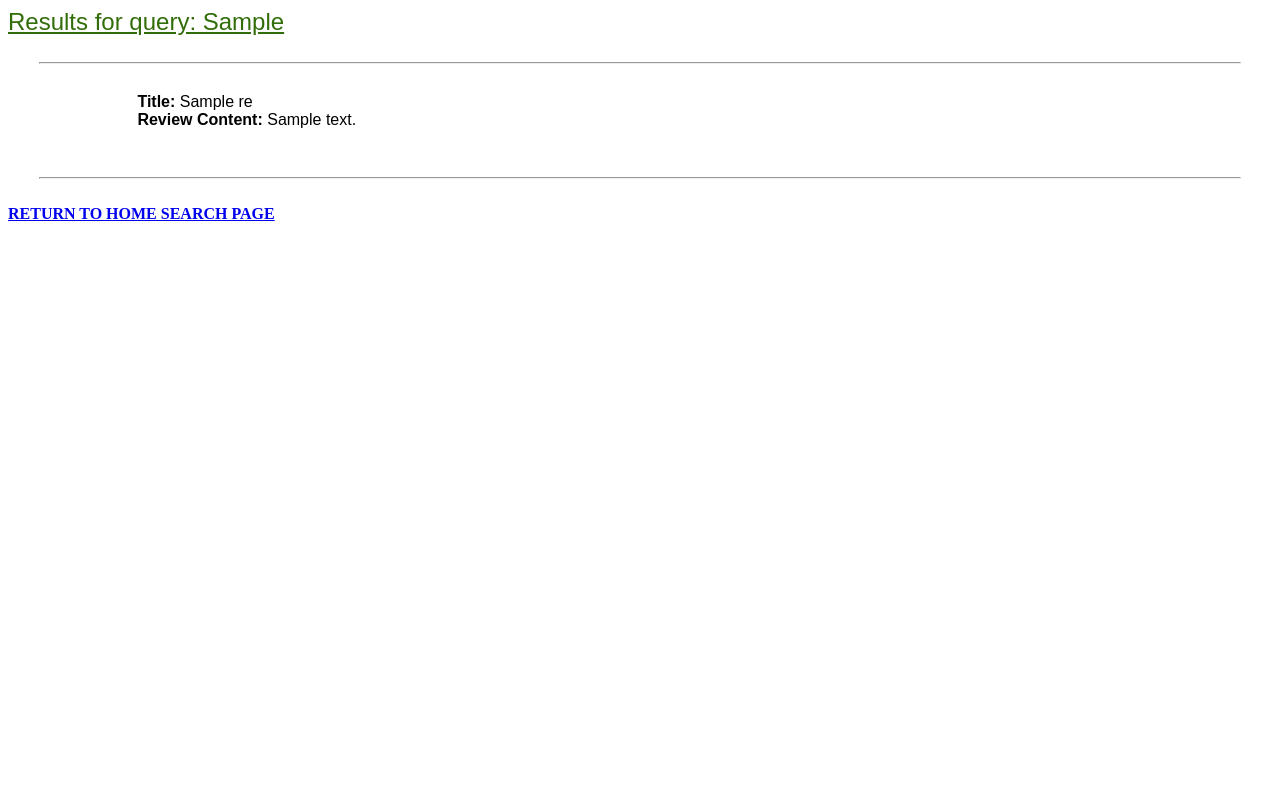
After one commit to asorici/review-search-engine, a Django app: template review-search-engine/rsefrontend/templates/results.html in a window 1280 px wide. The commit adds this page. Run offline with Django 3.2, Linux system fonts and the light colour scheme; the template is opened without the code that fills it: most values are stand-ins (such as "Sample title", 1, 10 or a date in 2020); parts of the project's set-up code (start-up, migrations or seed data) failed here and were passed over.

Commit message:
frontend - first search ability

```diff
--- a/review-search-engine/rsefrontend/__init__.py
+++ b/review-search-engine/rsefrontend/__init__.py
@@ -0,0 +1,4 @@
+from lucene import initVM
+
+# initialize JVM for JCC calls
+jcc_jvm = initVM()
--- a/review-search-engine/rsefrontend/core/views.py
+++ b/review-search-engine/rsefrontend/core/views.py
@@ -1,4 +1,5 @@
 from django.shortcuts import render_to_response, get_object_or_404, HttpResponse, HttpResponseRedirect
+from utils import standard_search
 
 def home(request):
     if request.method == "GET":
@@ -8,8 +9,9 @@ def search(request):
     if request.method == "POST":
         try:
             query = request.POST['query']
-            return HttpResponse("Submitted query: " + query)
+            results = standard_search(query)
+            return render_to_response("results.html", {"submitted_query": query, "results" : results})
         except:
-            pass
+            return HttpResponseRedirect("/")
     else:
         return HttpResponseRedirect("/")
--- a/review-search-engine/rsefrontend/templates/index.html
+++ b/review-search-engine/rsefrontend/templates/index.html
@@ -22,7 +22,7 @@
 						<br style="line-height:0">
 						<span class="ds" >
 							<span class="lsbb">
-								<input name="btnSearch" type="submit" value="ReviewSearch" class="lsb">
+								<input name="btnSearch" type="submit" value="Search" class="lsb">
 							</span>
 						</span>
 					</td>
--- /dev/null
+++ b/review-search-engine/rsefrontend/templates/results.html
@@ -0,0 +1,33 @@
+<html>
+<head></head>
+<body>
+	<div id="submitted_query" align="left" style="font: 24px Arial, Helvetica, sans-serif; color:#316d09; text-decoration:underline;">
+		Results for query: {{submitted_query}}
+	</div>
+	<br/>
+	<hr width="95%" />
+	<br/>
+	<div id="result_div" align="center">
+		<table width="80%" align="center">
+		{% for res in results %}
+			<tr align="center">
+				<td style="padding-bottom: 20px;">
+					<div align="left">
+						<span style="font: 16px Arial, Helvetica, sans-serif;"><b>Title: </b><span>
+						<span style="font: 16px Arial, Helvetica, sans-serif;">{{ res.title }}<span>
+					</div>
+					<div align="left">
+						<span style="font: 16px Arial, Helvetica, sans-serif;"><b>Review Content: </b><span>
+						<span style="font: 16px Arial, Helvetica, sans-serif;">{{ res.content }}<span>
+					</div>
+				</td>
+			</tr>
+		{% endfor %}
+		</table>
+	</div>
+	<br/>
+	<hr width="95%" />
+	<br/>
+	<div id="backlink" align="left"><a href="/"><b>RETURN TO HOME SEARCH PAGE</b></a></div>
+</body>
+</html>
```
Also changed, not shown: review-search-engine/rsefrontend/core/__init__.py (+14 -0 lines), review-search-engine/rsefrontend/core/utils.py (+30 -0 lines).
